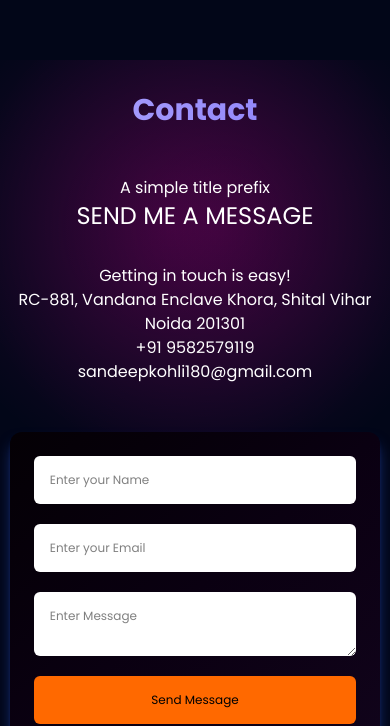
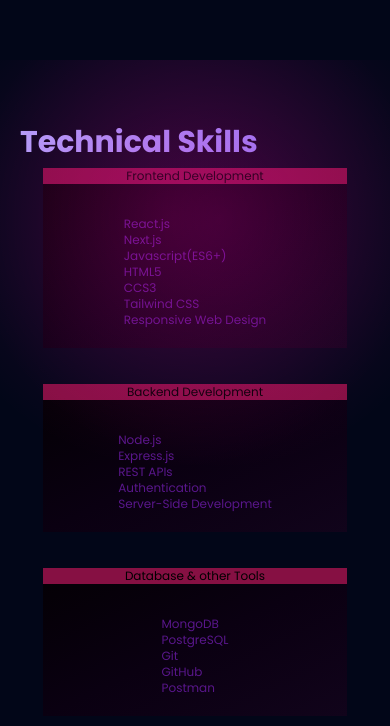
Before and after one commit to skpahadi-devfolio/sandeepkohlisk-Portfolio-website, a React (Vite) app in the folder frontend/: page / in a window 390 px wide. Shown: the part 1612-2338 px from the top of the page. Built offline with nearby package versions, Linux system fonts and the light colour scheme; a web font is replaced by a local one.

Commit message:
fix in navbar for both desktop and mobile

```diff
--- a/frontend/src/App.jsx
+++ b/frontend/src/App.jsx
@@ -1,11 +1,11 @@
 import { createBrowserRouter, RouterProvider } from "react-router-dom"
 import Home from "./Pages/Home"
 import About from "./Pages/About"
-import Contact from "./Pages/Contact"
 import Education from "./Pages/Education"
 import Skills from "./Pages/Skills"
 import Projects from "./Pages/Projects"
 import Resume from "./Pages/Resume"
+import Contact from "./Pages/Contact"
 import Layout from "./Layout"
 
 function App() {
--- a/frontend/src/Components/Navbar.jsx
+++ b/frontend/src/Components/Navbar.jsx
@@ -12,11 +12,11 @@
       <nav className='hidden md:flex gap-7'>
         <NavLink className={(e) => {return e.isActive?"red":""}} to={"/"}>Home</NavLink>
         <NavLink className={(e) => {return e.isActive?"red":""}} to={"/about"}>About</NavLink>
-        <NavLink className={(e) => {return e.isActive?"red":""}} to={"/contact"}>Contact</NavLink>
         <NavLink className={(e) => {return e.isActive?"red":""}} to={"/projects"}>Projects</NavLink>
         <NavLink className={(e) => {return e.isActive?"red":""}} to={"/skills"}>Skills</NavLink>
         <NavLink className={(e) => {return e.isActive?"red":""}} to={"/education"}>Education</NavLink>
         <NavLink className={(e) => {return e.isActive?"red":""}} to={"/resume"}>Resume</NavLink>
+        <NavLink className={(e) => {return e.isActive?"red":""}} to={"/contact"}>Contact</NavLink>
       </nav>
 
       {/* Mobile hamburger */}
--- a/frontend/src/Pages/Home.jsx
+++ b/frontend/src/Pages/Home.jsx
@@ -36,11 +36,11 @@
 
       {/* adding whole component in single page */}
       <About/>
-      <Contact/>
       <Skills/>
       <Projects/>
       <Education/>
       <Resume/>
+      <Contact/>
       </div>
     </>
   )
```
